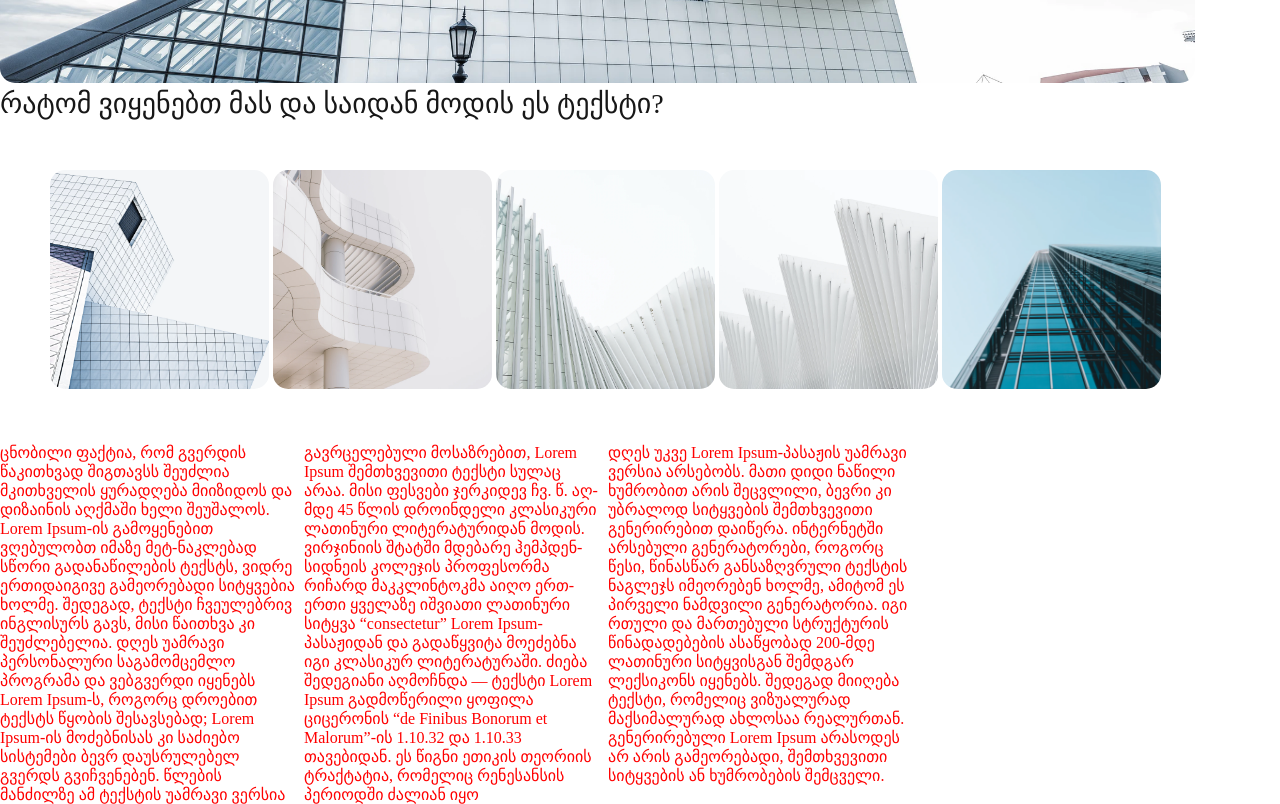
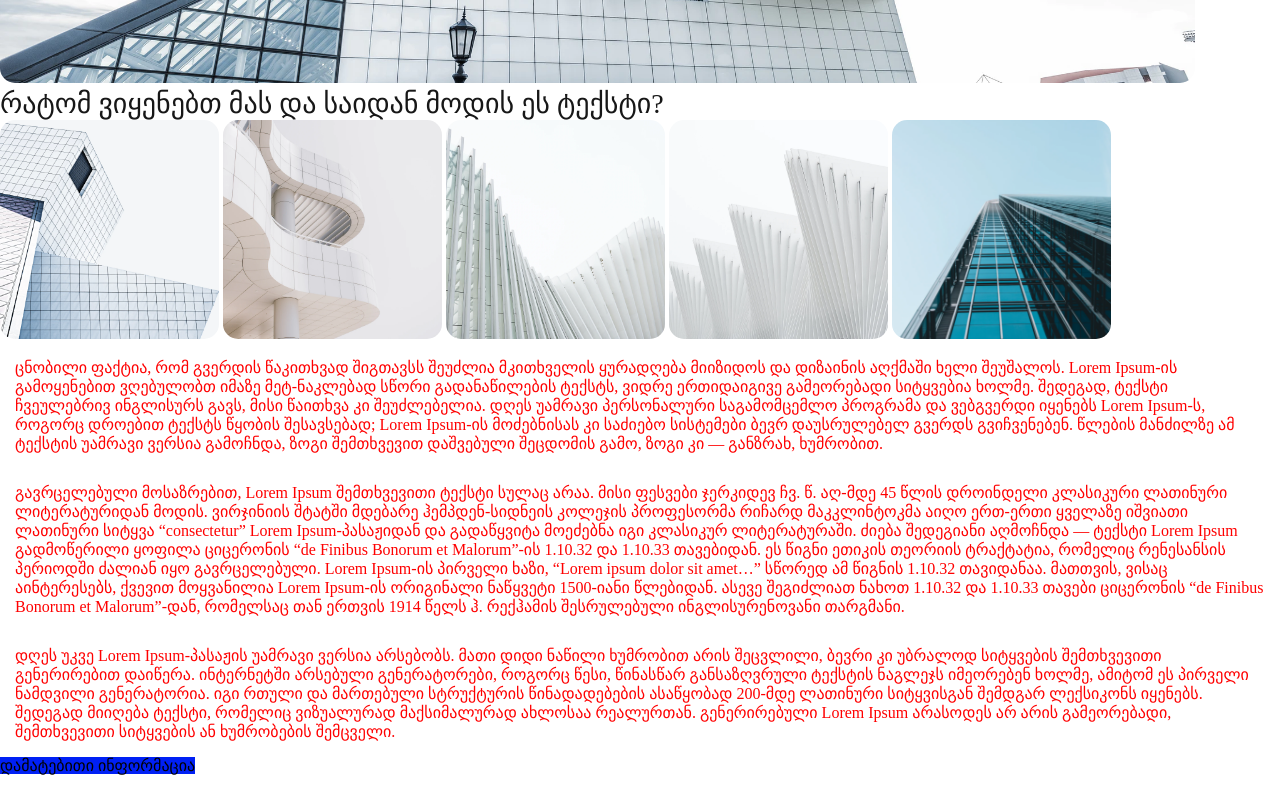
Before and after one commit to Doctype1414/davaleva4, a plain HTML site: page index.html in a window 1280 px wide. Shown: the part 700-1504 px from the top of the page. After the commit the page ends 1475 px from the top, so only its background shows below. Drawn offline with Linux system fonts and the light colour scheme.

Commit message:
adde comit

```diff
--- a/index.html
+++ b/index.html
@@ -54,6 +54,13 @@
         <p>
             დღეს უკვე Lorem Ipsum-პასაჟის უამრავი ვერსია არსებობს. მათი დიდი ნაწილი ხუმრობით არის შეცვლილი, ბევრი კი უბრალოდ სიტყვების შემთხვევითი გენერირებით დაიწერა. ინტერნეტში არსებული გენერატორები, როგორც წესი, წინასწარ განსაზღვრული ტექსტის ნაგლეჯს იმეორებენ ხოლმე, ამიტომ ეს პირველი ნამდვილი გენერატორია. იგი რთული და მართებული სტრუქტურის წინადადებების ასაწყობად 200-მდე ლათინური სიტყვისგან შემდგარ ლექსიკონს იყენებს. შედეგად მიიღება ტექსტი, რომელიც ვიზუალურად მაქსიმალურად ახლოსაა რეალურთან. გენერირებული Lorem Ipsum არასოდეს არ არის გამეორებადი, შემთხვევითი სიტყვების ან ხუმრობების შემცველი.
         </p>
+        <div>
     </section>
+    <footer class="footer-class">
+        <span>დამატებითი ინფორმაცია</span>
+        <div>
+
+        </div>
+    </footer>
 </body>
 </html>
--- a/style/styles.css
+++ b/style/styles.css
@@ -24,24 +24,30 @@ header {
     display: inline-block;
     font-size: 28px;
     color: #171717;
+
 }
-/* .image {
+.image {
     display:inline-block;
     width: 1195px;
     height: 600px;
     margin: auto;
-} */
+}
 .div-image {
     display: inline-block;
-    padding: 50px;
+    object-fit: cover;
 }
+
 .section-class p {
     display: inline-block;
-    width: 300px;
-    height: 200px;
+    text-align: left;
+    margin: 15px;
     vertical-align: middle;
     color: red;
 
+}
+.footer-class span {
+
+    background-color: #0020F4;
 }
 /* .section-image  image {
     display: inline-block;
@@ -49,5 +55,4 @@ header {
     height: 600px;
     object-fit: cover;
     margin: auto;
-
-} */
+}
```
